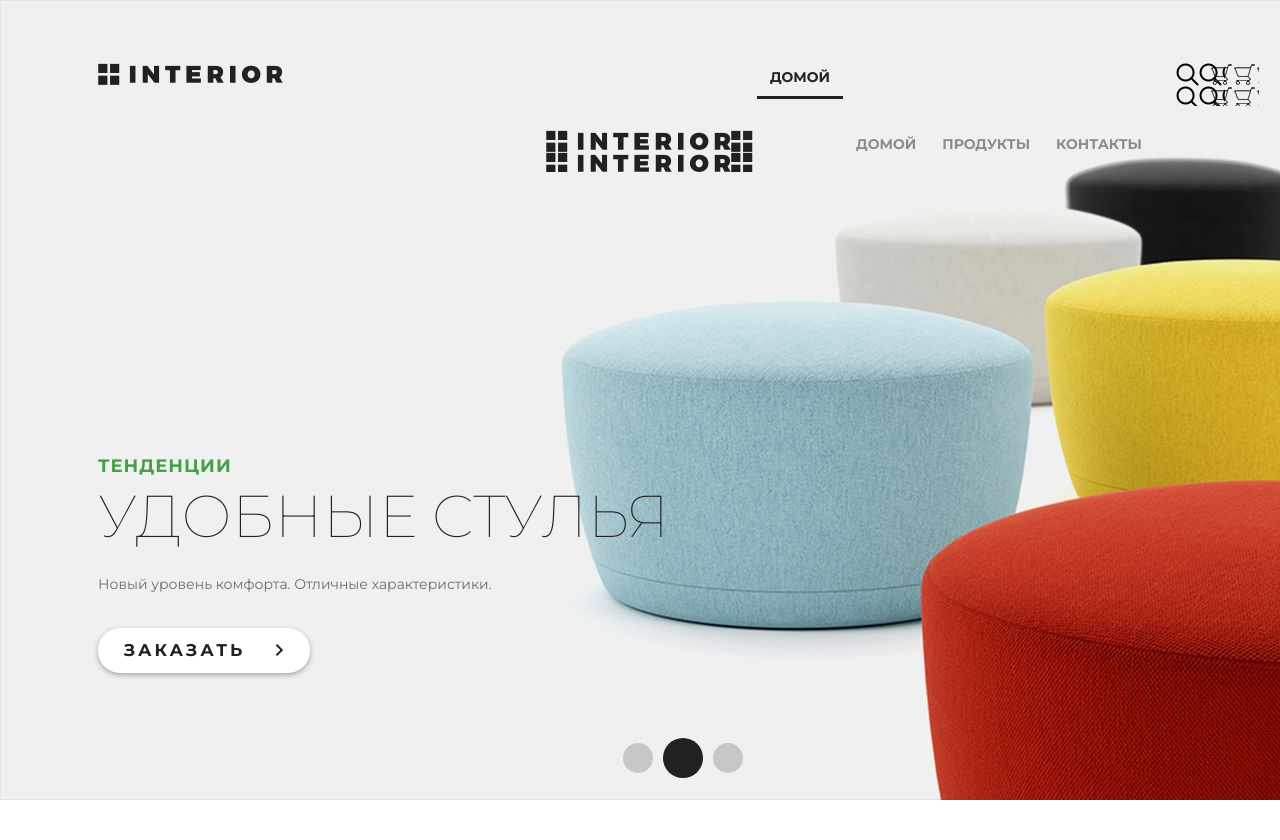
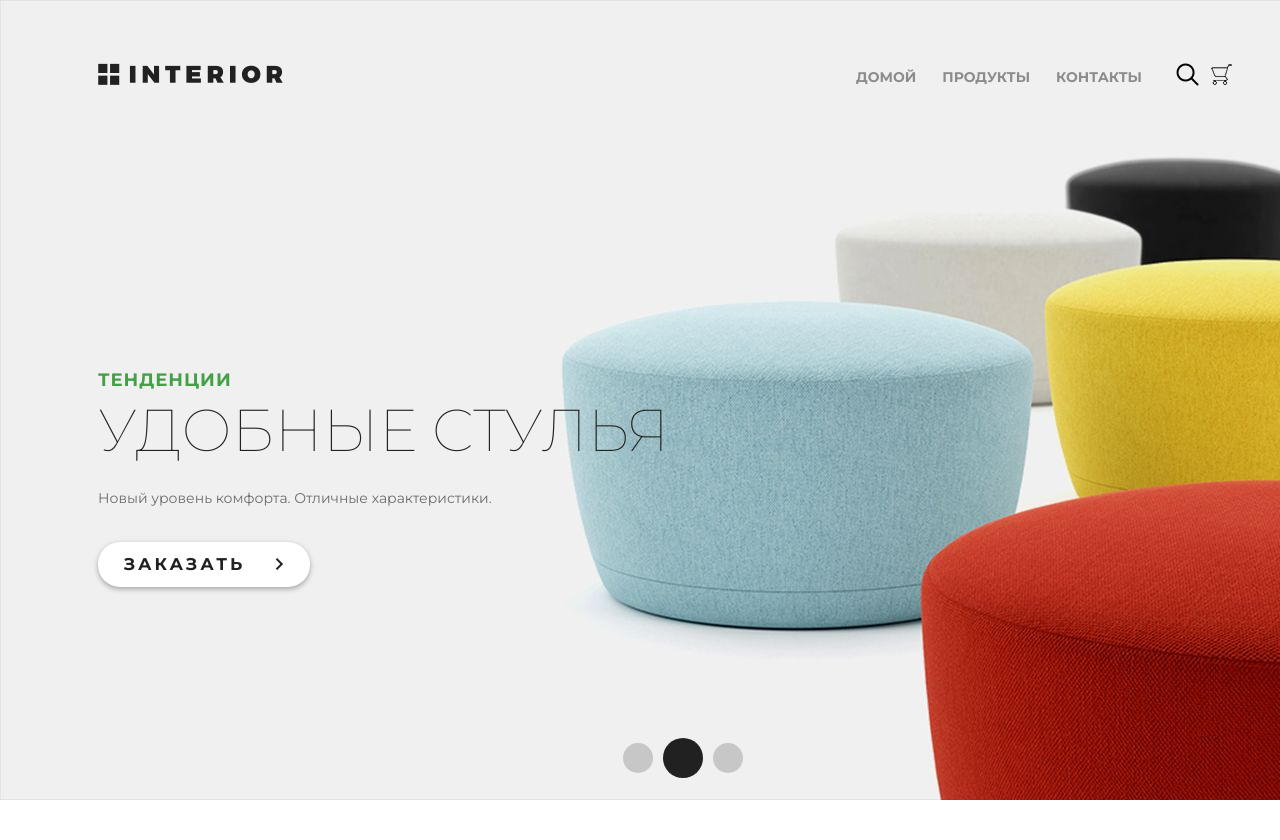
Before and after one commit to ValenokKib/geekshop, a Django app: template mainapp/templates/mainapp/index.html in a window 1280 px wide; the page is wider, and only the part inside the window is pictured. Shown: the top 840 px of that part. Run offline with Django 3.2, Linux system fonts and the light colour scheme; the template is opened without the code that fills it: most values are stand-ins (such as "Sample title", 1, 10 or a date in 2020).

Commit message:
Lesson 3. Urls for app

```diff
--- a/mainapp/templates/mainapp/includes/inc_categories_menu.html
+++ b/mainapp/templates/mainapp/includes/inc_categories_menu.html
@@ -1,7 +1,7 @@
 <ul class="links-menu">
     {% for link in links_menu %}
     <li>
-        <a href="#">
+        <a href="{% url 'products:category' link.pk %}">
             {{ link.name }}
         </a>
     </li>
--- a/mainapp/templates/mainapp/includes/inc_menu.html
+++ b/mainapp/templates/mainapp/includes/inc_menu.html
@@ -1,8 +1,3 @@
-<a href="/" class="logo"></a>
-<ul class="menu">
-    <li>
-        <a href="{% url 'main' %}" class="active">
-            домой
 <a href="/" class="logo"></a>
 <ul class="menu">
     <li>
@@ -11,7 +6,7 @@
         </a>
     </li>
     <li>
-                    <a href="{% url 'products' %}" class="{% if request.resolver_match.url_name == 'products' %}active{% endif %}">
+        <a href="{% url 'products:index' %}" class="{% if request.resolver_match.url_name == 'index' %}active{% endif %}">
             продукты
         </a>
     </li>
--- a/mainapp/views.py
+++ b/mainapp/views.py
@@ -14,7 +14,7 @@ def main(request):
     return render(request, "mainapp/index.html", content)
 
 
-def products(request):
+def products(request, pk=None):
     title = "продукты"
     links_menu = ProductCategory.objects.all()
     same_products = Product.objects.all()
@@ -24,6 +24,8 @@ def products(request):
         "same_products": same_products,
         "media_url": settings.MEDIA_URL,
     }
+    if pk:
+        print(f"User select category: {pk}")
     return render(request, "mainapp/products.html", content)
 
 
```
Also changed, not shown: geekshop/urls.py (+2 -6 lines), mainapp/urls.py (added). Lines whose indentation alone changed are shown as unchanged.
